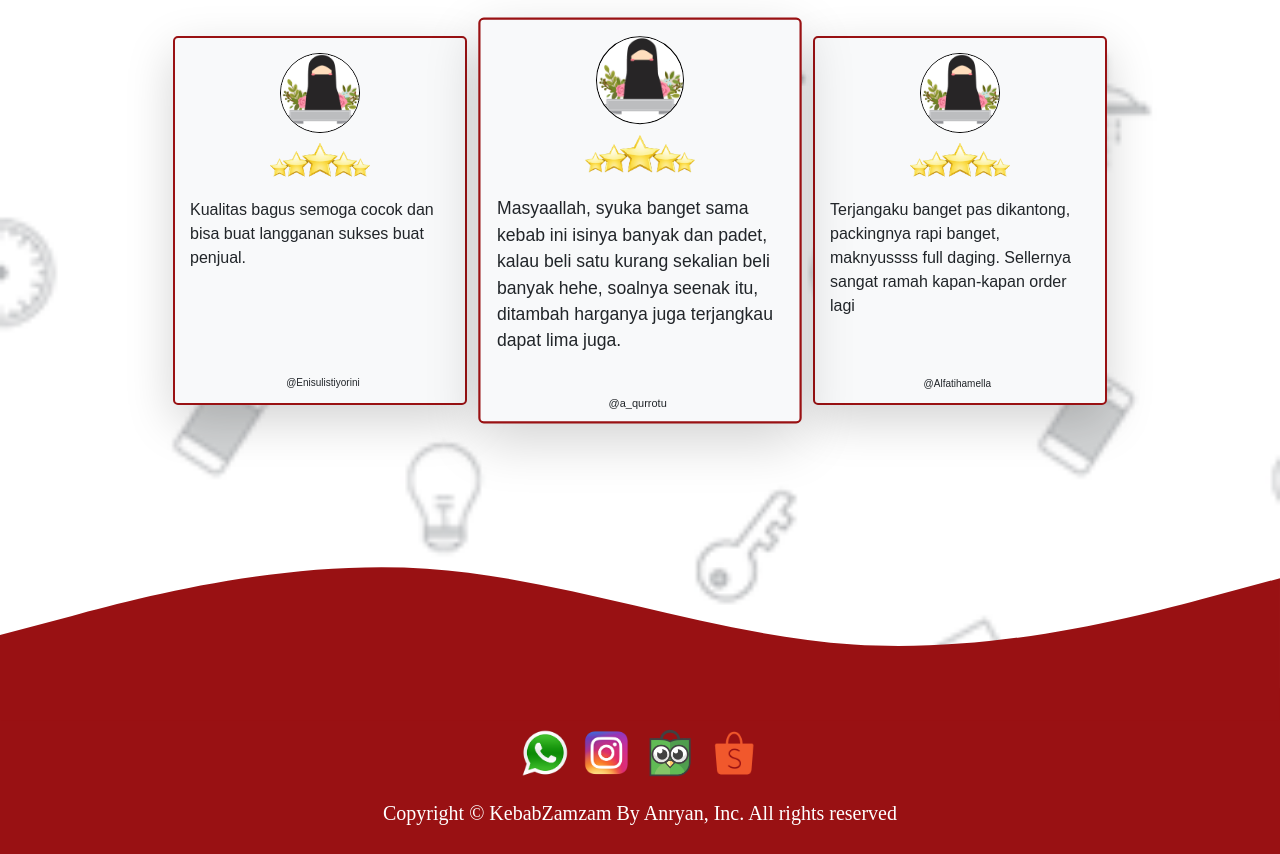
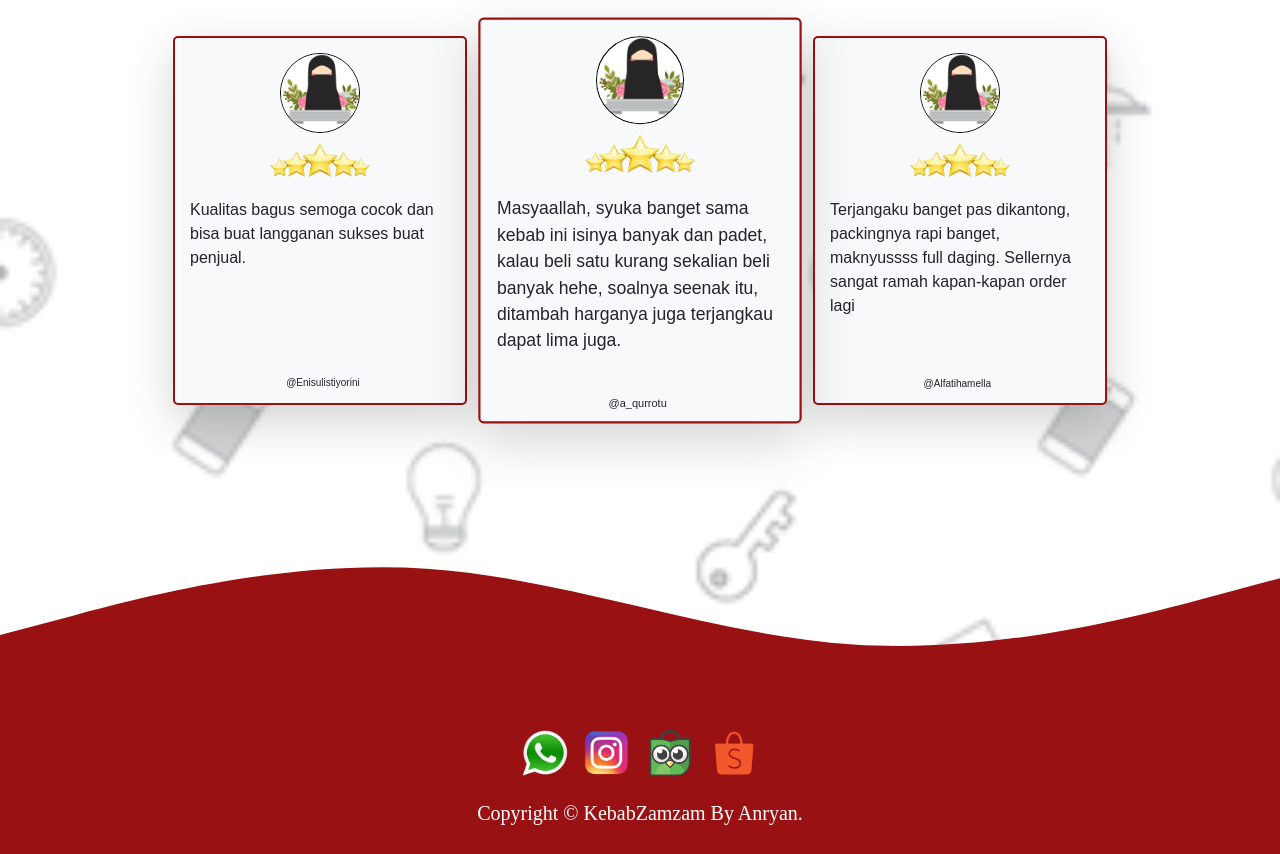
Before and after one commit to dhikaryan/kebabzamzam, a plain HTML site: page index.html in a window 1280 px wide. Shown: the part 876-1730 px from the top of the page. Drawn offline with nearby package versions, Linux system fonts and the light colour scheme; a web font is replaced by a local one.

Commit message:
change copyright

```diff
--- a/index.html
+++ b/index.html
@@ -159,7 +159,7 @@
           <a href="https://www.tokopedia.com/kebabfrozenzamzam"><img src="img/toped.png" alt="tokopedia" class="imgtoped" /></a>
           <a href="https://shopee.co.id/kebabfrozenzamzam?categoryId=100629&itemId=4953253712"><img src="img/shopee.png" alt="imgshopee" class="imgshope" /></a>
         </div>
-        <p class="copyright">Copyright © KebabZamzam By Anryan, Inc. All rights reserved</p>
+        <p class="copyright">Copyright © KebabZamzam By Anryan.</p>
       </footer>
     </div>
     <svg xmlns="http://www.w3.org/2000/svg" viewBox="0 0 1440 320">
```
